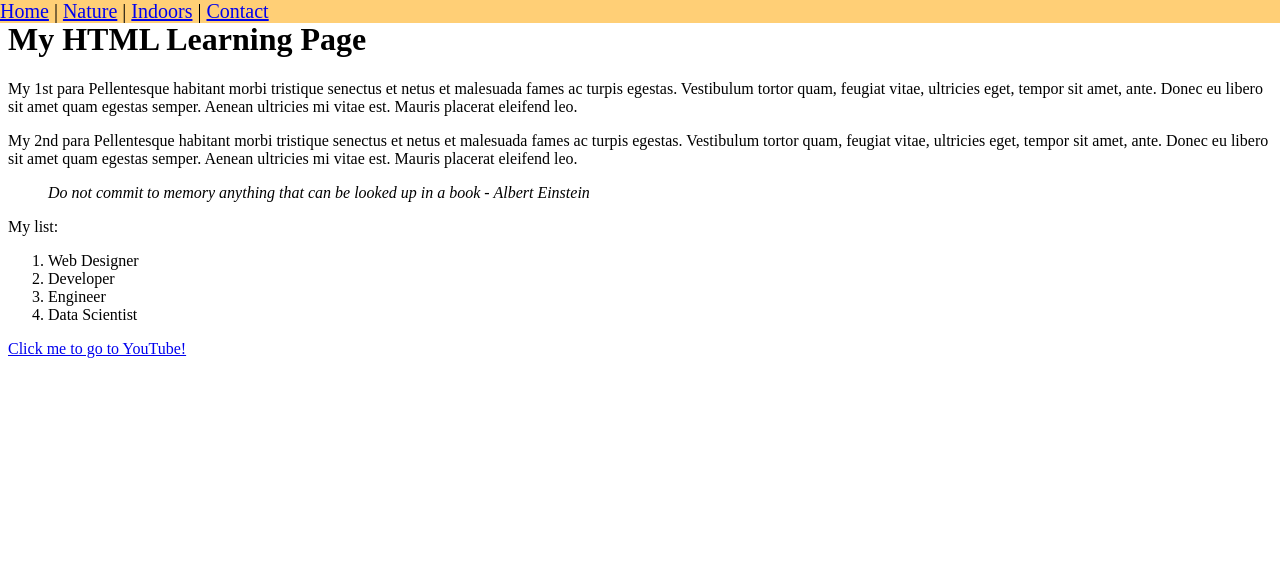
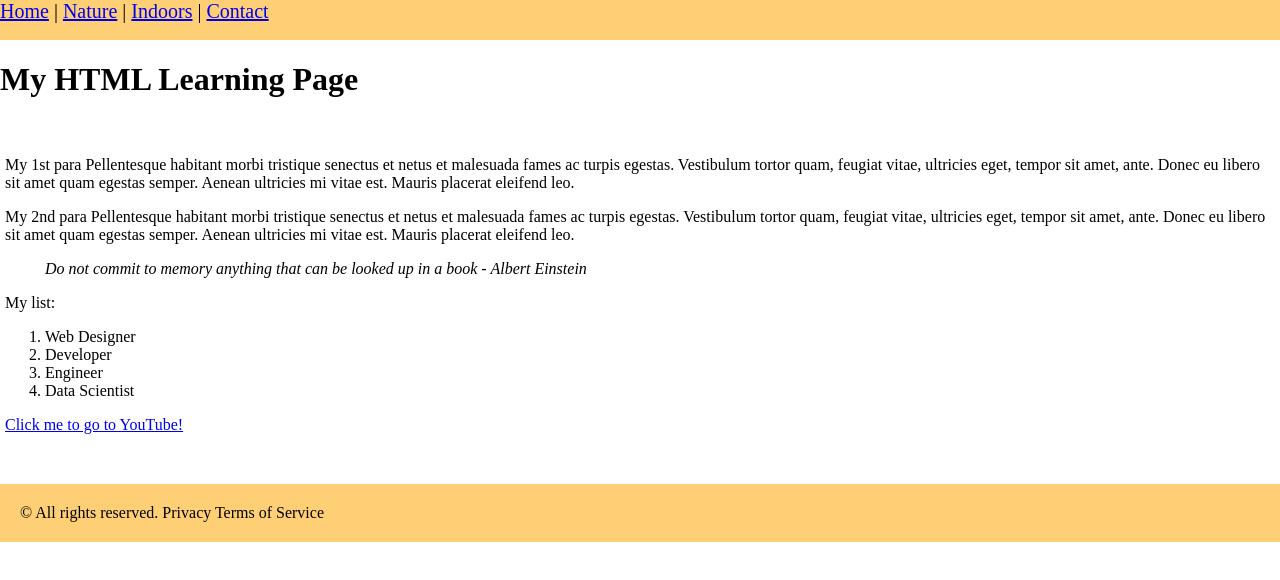
Before and after one commit to haydnady/MyFirstSite, a plain HTML site: page index.html in a window 1280 px wide. Drawn offline with Linux system fonts and the light colour scheme.

Commit message:
Formatted main page added header and footer code and css styles

```diff
--- a/css/style.css
+++ b/css/style.css
@@ -1,3 +1,29 @@
+body{
+    background-color: #ffffff;
+    margin: 0px;
+  }
+header{
+    background-color: #ffcf76;
+    padding: 20px;
+    margin-top: 0px;
+    margin-right: 0px;
+    margin-bottom: 5px;
+    margin-left: 0px;
+    /* Shorthand */
+    /* margin: 0 0 5px 0; */
+}
+main{
+    background-color: #ffffff;
+    padding: 5px;
+    padding-top: 20px;
+    padding-bottom: 50px;
+    /* Shorthand */
+    /* padding: 20px 5px 50px 5px; */
+}
+footer{
+    background-color: #ffcf76;
+    padding: 20px;
+}
 .navbar
 {
     background-color: #ffcf76;
@@ -7,22 +33,16 @@
     left: 0;
     font-size: 20px;
 }
-
-blockquote
-{
+blockquote{
     font-style: italic;
 }
-
-.image
-{
+.image{
     object-fit: contain;
     object-position: center;
     width: auto;
     height: 800px;
 }
-
-.verticalImage
-{
+.verticalImage{
     object-fit: contain;
     object-position: center;
     width: auto;
--- a/index.html
+++ b/index.html
@@ -9,6 +9,7 @@
         <link rel="stylesheet" href="css/style.css">
     </head>
 
+    <header>
           <!-- Navigation bar  -->
         <nav class="navbar">
             <a href="./index.html" >Home</a> |
@@ -16,11 +17,13 @@
             <a href="./indoors.html">Indoors</a> |
             <a href="./contact.html">Contact</a>
         </nav>
+    </header>
 
     <!-- Body starts here -->
     <body>
         <h1>My HTML Learning Page</h1>
 
+        <main>
             <div>
                 <p>
                     My 1st para Pellentesque habitant morbi tristique senectus et netus et
@@ -53,6 +56,15 @@
                 </ol>
             </div>
 
+            <div>
                 <a target="_blank" href="https://www.youtube.com">Click me to go to YouTube!</a>
+            </div>
+        </main>
+
     </body>
+
+    <footer>
+        © All rights reserved.
+        Privacy Terms of Service
+    </footer>
 </html>
```
Lines whose indentation alone changed are shown as unchanged.
